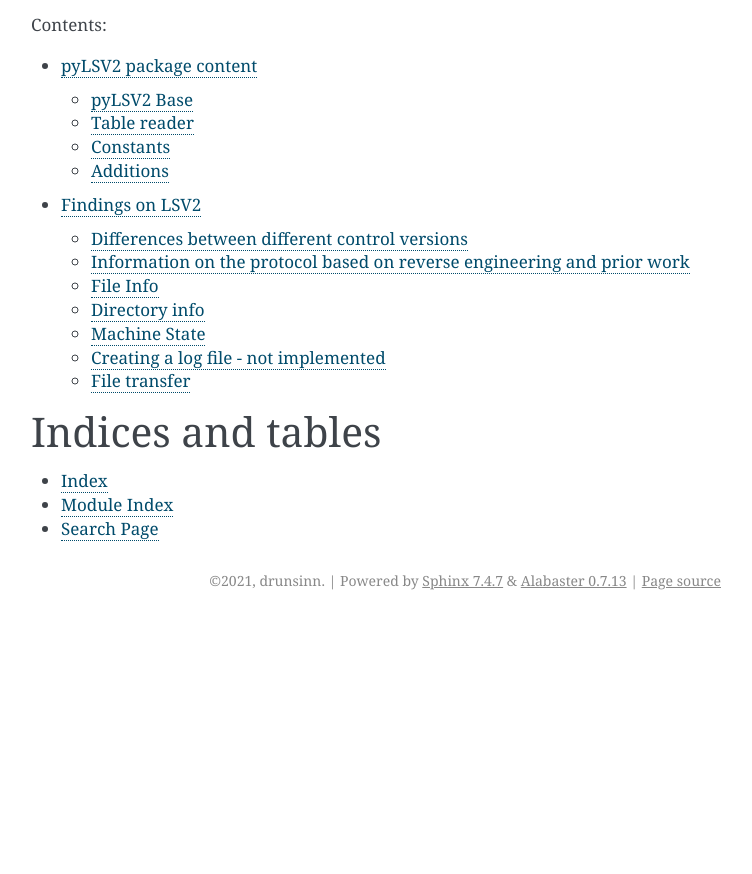
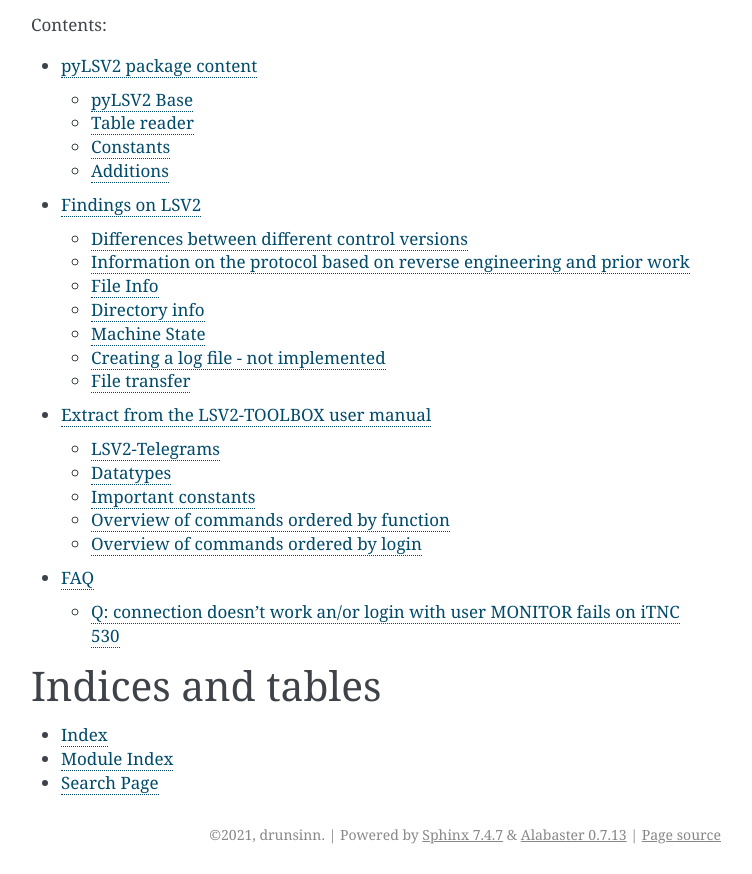
Before and after one commit to drunsinn/pyLSV2, a Sphinx documentation site: the page built from docs/index.rst, in a window 1280 px wide, cut to the strip 356-1230 px from the top of the page. Shown: the whole strip, without its empty margins (389-1141 px from the left). Built offline with Sphinx 7.4.7, drawn with Linux system fonts in a browser that asks for light colours; pages that are not in the unit, such as notebooks, are missing from menus; before the commit the page ends 976 px from its top, so only the background shows below that.

Commit message:
add faq section to documentation

```diff
--- /dev/null
+++ b/docs/faq.rst
@@ -0,0 +1,22 @@
+FAQ
+===
+
+Q: connection doesn't work an/or login with user MONITOR fails on iTNC 530
+--------------------------------------------------------------------------
+Check [inventcom.net](https://www.inventcom.net/s1/_pdf/Heidenhain_TNC_Machine_Data.pdf) for
+some steps on how to check some common problems.
+
+For iTNC 530:
+- open the MOD dialog and enable the external access by toggeling the soft key "External access"
+- restart control
+
+For TNC 320, 620, 640
+- open the MOD dialog
+- navigate to Machine settings/External access
+- enable the external access by toggeling the soft key "External access"
+- restart control
+
+If the soft key "External access" is not visible you have to change some patameters that require
+the PLC password:
+- iTNC: uncommented the line "REMOTE.LOCKSOFTKEYVISIBLE = YES" in PLC:/oem.sys
+- TNC 320, 620, 640: add the parameter "denyAllConnections" in "CfgAccessControl" and/or set the value to False
--- a/docs/index.rst
+++ b/docs/index.rst
@@ -17,6 +17,8 @@ Welcome to pyLSV2's documentation!
    README.md
    package
    protocol
+   lsv2-toolbox
+   faq
 
 Indices and tables
 ==================
--- a/docs/lsv2-toolbox.rst
+++ b/docs/lsv2-toolbox.rst
@@ -45,71 +45,124 @@ Important constants
 | CMD LENGTH    | 4    | Length of the LSV2 telegram command identifier                                                                                                 |
 +===============+======+================================================================================================================================================+
 | MAXTELEGRAM   | 256  | maximum telegram length (effectively only 128 characters including command identifier)                                                         |
++---------------+------+------------------------------------------------------------------------------------------------------------------------------------------------+
 | MAXERROR      | 256  | maximum number of error numbers                                                                                                                |
++---------------+------+------------------------------------------------------------------------------------------------------------------------------------------------+
 | MAXPATH       | 80   | maximum file name length (including path)                                                                                                      |
++---------------+------+------------------------------------------------------------------------------------------------------------------------------------------------+
 | MAXATTR       | 32   | maximum allowed number of attributes                                                                                                           |
++---------------+------+------------------------------------------------------------------------------------------------------------------------------------------------+
 | MAXPASSWORD   | 16   | maximum password length                                                                                                                        |
++---------------+------+------------------------------------------------------------------------------------------------------------------------------------------------+
 | MAXFILENAME   | 21   | maximum file name length (max. 16 characters for name, 1 character for file name extension "." and max. 3 characters for file name extension)  |
++---------------+------+------------------------------------------------------------------------------------------------------------------------------------------------+
 | MAXMP         | 20   | maximum length of a machine parameter string                                                                                                   |
++---------------+------+------------------------------------------------------------------------------------------------------------------------------------------------+
 | MAXVERSION    | 16   | maximum length of a version string                                                                                                             |
++---------------+------+------------------------------------------------------------------------------------------------------------------------------------------------+
 | MAXDNCMSGSTR  | 128  | Maximum length of a DNC plain text message                                                                                                     |
 +---------------+------+------------------------------------------------------------------------------------------------------------------------------------------------+
 
 
-Overview of commands orderd by function
+Overview of commands ordered by function
 ---------------------------------------
 TBD
 
 
-Overview of commands orderd by login
+Overview of commands ordered by login
 ------------------------------------
 +-------------+----------------------+-----------------------------------+
 | Login       | Command              | Description                       |
 +=============+======================+===================================+
 | none        | A_LG                 | Login                             |
++-------------+----------------------+-----------------------------------+
 | any         | A_LO                 | Logout                            |
++-------------+----------------------+-----------------------------------+
 | any         | R_ST                 | Request Remote Status             |
++-------------+----------------------+-----------------------------------+
 | any         | C_ST                 | Set Status                        |
++-------------+----------------------+-----------------------------------+
 | INSPECT     | R_VR                 | Request Version                   |
++-------------+----------------------+-----------------------------------+
 | INSPECT     | R_PR                 | Request Systemparameters          |
++-------------+----------------------+-----------------------------------+
 | INSPECT     | R_MB                 | Request Memory Block              |
++-------------+----------------------+-----------------------------------+
 | INSPECT     | R_MP                 | Request Machine Parameter         |
++-------------+----------------------+-----------------------------------+
 | INSPECT     | R_RS                 | Request Register Status           |
++-------------+----------------------+-----------------------------------+
 | INSPECT     | R_SS                 | Request Active Screen             |
++-------------+----------------------+-----------------------------------+
 | DIAGNOSTICS | R_LB                 | Request Logbuffer                 |
++-------------+----------------------+-----------------------------------+
 | DIAGNOSTICS | R_DT                 | Request Date/Time                 |
++-------------+----------------------+-----------------------------------+
 | DIAGNOSTICS | C_DT                 | Set Date / Time                   |
++-------------+----------------------+-----------------------------------+
 | DIAGNOSTICS | C_LK                 | Lock/Unlock NC Keys               |
++-------------+----------------------+-----------------------------------+
 | DIAGNOSTICS | C_EK                 | Emulate Keypress                  |
++-------------+----------------------+-----------------------------------+
 | DIAGNOSTICS | all of login INSPECT |                                   |
++-------------+----------------------+-----------------------------------+
 | FILE        | R_DI                 | Request Directory Information     |
++-------------+----------------------+-----------------------------------+
 | FILE        | R_DR                 | Request Directory                 |
++-------------+----------------------+-----------------------------------+
 | FILE        | R_FL                 | Request File                      |
++-------------+----------------------+-----------------------------------+
 | FILE        | R_PD                 | Request Palettedefinition         |
++-------------+----------------------+-----------------------------------+
 | FILE        | R_SD                 | Request Screendump                |
++-------------+----------------------+-----------------------------------+
 | FILE        | S_DI                 | Send Directory Information        |
++-------------+----------------------+-----------------------------------+
 | FILE        | S_DR                 | Send Directory Block              |
++-------------+----------------------+-----------------------------------+
 | FILE        | S_FL                 | Send File Block                   |
++-------------+----------------------+-----------------------------------+
 | FILE        | C_FD                 | Delete File                       |
++-------------+----------------------+-----------------------------------+
 | FILE        | C_FR                 | Rename File                       |
++-------------+----------------------+-----------------------------------+
 | FILE        | C_FC                 | Copy File                         |
++-------------+----------------------+-----------------------------------+
 | FILE        | C_FA                 | Change File Attribute             |
++-------------+----------------------+-----------------------------------+
 | FILE        | C_DC                 | Change Current Directory          |
++-------------+----------------------+-----------------------------------+
 | FILE        | C_FL                 | Load File                         |
++-------------+----------------------+-----------------------------------+
 | FILE        | all of login INSPECT |                                   |
++-------------+----------------------+-----------------------------------+
 | DNC         | C_NC                 | Load NC File (DNC)                |
++-------------+----------------------+-----------------------------------+
 | DNC         | C_CN                 | Cancel DNC Filetransfer           |
++-------------+----------------------+-----------------------------------+
 | DNC         | X_PC                 | DNC Message to/from PLC           |
++-------------+----------------------+-----------------------------------+
 | DNC         | X_OK                 | Handshake Message                 |
++-------------+----------------------+-----------------------------------+
 | DNC         | X_ER                 | Handshake Message                 |
++-------------+----------------------+-----------------------------------+
 | MONITOR     | R_WD                 | Request window definition         |
++-------------+----------------------+-----------------------------------+
 | MONITOR     | R_PD                 | Request palette definition        |
++-------------+----------------------+-----------------------------------+
 | MONITOR     | R_FO                 | Request Fontdefinition            |
++-------------+----------------------+-----------------------------------+
 | MONITOR     | R_CD                 | Request Characterset              |
++-------------+----------------------+-----------------------------------+
 | MONITOR     | R_SW                 | Request Screen Window Info        |
++-------------+----------------------+-----------------------------------+
 | MONITOR     | R_SE                 | Request Screenwindow Element Info |
++-------------+----------------------+-----------------------------------+
 | MONITOR     | R_SP                 | Request Screenpalette Info        |
++-------------+----------------------+-----------------------------------+
 | MONITOR     | C_LK                 | Lock/Unlock NC Keys               |
++-------------+----------------------+-----------------------------------+
 | MONITOR     | C_EK                 | Emulate Keypress                  |
++-------------+----------------------+-----------------------------------+
 | MONITOR     | all of login INSPECT |                                   |
 +-------------+----------------------+-----------------------------------+
```
Also changed, not shown: other parts of docs/lsv2-toolbox.rst (+1 -1 lines), README.md (+3 -0 lines).
